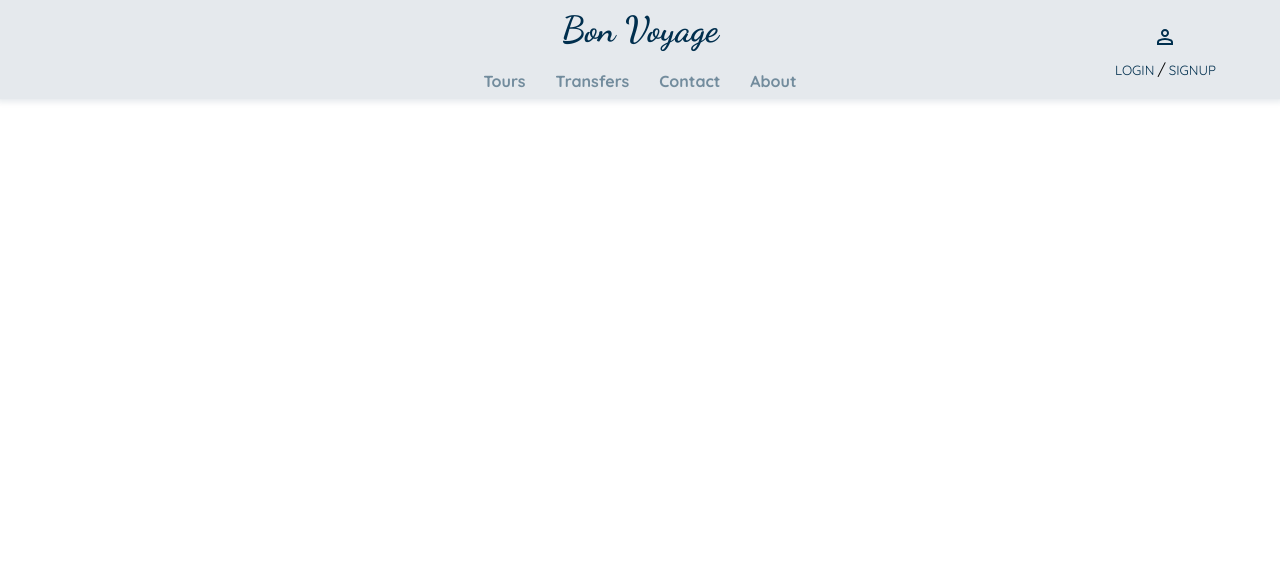
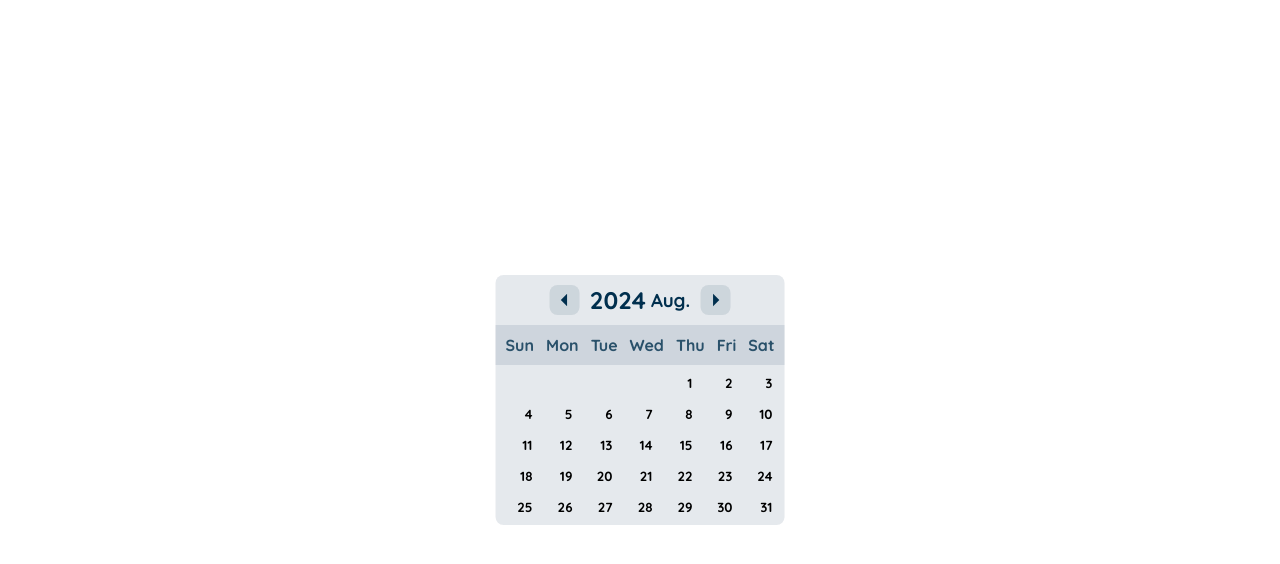
Before and after one commit to nickgabriadze/bonvoyage, a React (Vite) app in the folder front-end/: page / in a window 1280 px wide. Shown: the top 564 px of the page. Built offline with nearby package versions, Linux system fonts and the light colour scheme.

Commit message:
feat: added calendar with style, but still broken

```diff
--- a/front-end/src/App.tsx
+++ b/front-end/src/App.tsx
@@ -1,31 +1,36 @@
-import Home from "./pages/home/Home.tsx";
-import {Route, Routes} from "react-router-dom";
-import Transfers from "./pages/transfer/Transfers.tsx";
-import Contact from "./pages/contact/Contact.tsx";
-import Authentication from "./pages/authentication/Authentication.tsx";
-import Login from "./pages/authentication/login/Login.tsx";
-import Signup from "./pages/authentication/signup/Signup.tsx";
-import NotFound from "./404.tsx";
+// import Home from "./pages/home/Home.tsx";
+// import {Route, Routes} from "react-router-dom";
+// import Transfers from "./pages/transfer/Transfers.tsx";
+// import Contact from "./pages/contact/Contact.tsx";
+// import Authentication from "./pages/authentication/Authentication.tsx";
+// import Login from "./pages/authentication/login/Login.tsx";
+// import Signup from "./pages/authentication/signup/Signup.tsx";
+// import NotFound from "./404.tsx";
+import Calendar from "./components/Calendar.tsx";
 
 export function App() {
 
 
     return <>
-        <Routes>
-            <Route path={'/'} element={<Home/>}>
-                <Route path={'contact'} element={<Contact/>}/>
-                <Route path={'transfers'} element={<Transfers/>}/>
-                <Route path={'tours'} element={<h1>Tours</h1>}/>
-                <Route path={'about'} element={<h1>about</h1>}/>
-            </Route>
+        <Calendar />
+        {/*<Routes>*/}
 
-            <Route path={'/auth'} element={<Authentication/>}>
-                <Route path={'login'} element={<Login/>}/>
-                <Route path={'signup'} element={<Signup/>}/>
-            </Route>
 
-            <Route path={'*'} element={<NotFound />}/>
-        </Routes></>
+        {/*    <Route path={'/'} element={<Home/>}>*/}
+        {/*        <Route path={'contact'} element={<Contact/>}/>*/}
+        {/*        <Route path={'transfers'} element={<Transfers/>}/>*/}
+        {/*        <Route path={'tours'} element={<h1>Tours</h1>}/>*/}
+        {/*        <Route path={'about'} element={<h1>about</h1>}/>*/}
+        {/*    </Route>*/}
+
+        {/*    <Route path={'/auth'} element={<Authentication/>}>*/}
+        {/*        <Route path={'login'} element={<Login/>}/>*/}
+        {/*        <Route path={'signup'} element={<Signup/>}/>*/}
+        {/*    </Route>*/}
+
+        {/*    <Route path={'*'} element={<NotFound />}/>*/}
+        {/*</Routes>*/}
+    </>
 
 }
 
--- /dev/null
+++ b/front-end/src/components/Calendar.tsx
@@ -0,0 +1,46 @@
+import calendarStyles from './calendar/calendar.module.css'
+import LeftArrowSVG from './../assets/icons/calendar/arrow-left.svg'
+import RightArrowSVG from './../assets/icons/calendar/arrow-right.svg'
+import {useState} from "react";
+
+export default function Calendar() {
+    const [date, setDate] = useState(new Date());
+    const months = ["January", "February", "March", "April", "May", "June", "July", "August", "September", "October", "November", "December"];
+    const days = ["Sunday", "Monday", "Tuesday", "Wednesday", "Thursday", "Friday", "Saturday"];
+
+    const currentMonth = months[date.getMonth()].slice(0,3)
+    const currentYear = date.getFullYear();
+    const nDays = new Date(date.getFullYear(), date.getMonth(), 0).getDate()
+    const firstDay = new Date(date.getFullYear(), date.getMonth(), 1).getDay()
+
+
+    return <section className={calendarStyles['calendarWrapper']}>
+        <div className={calendarStyles['monthYearWrapper']}>
+            <div>
+                <button
+                    onClick={() => {
+                        const d = new Date()
+                        if(date.getMonth() > d.getMonth()) {
+                            setDate(new Date(currentYear, date.getMonth() - 1))
+                        }
+                    }}
+                ><img width={30} src={LeftArrowSVG} alt={'Left arrow icon'}/></button>
+                <div className={calendarStyles['monthYear']}>
+                    <h2>{currentYear}</h2>
+                    <h3>{currentMonth}.</h3>
+                </div>
+                <button
+                onClick={() => setDate(new Date(currentYear, date.getMonth()+1))}
+                ><img width={30} src={RightArrowSVG} alt={'Right arrow icon'}/></button>
+            </div>
+
+        </div>
+
+        <div className={calendarStyles['weekDays']}>
+            {days.map((d, i) => <h4 key={i}>{d.slice(0, 3)}</h4>)}
+        </div>
+
+        <div className={calendarStyles['days']}>{Array.from({length: nDays + firstDay}).map((_, i) => <h5
+            key={i}>{i + 1 - firstDay > 0 ? i + 1 - firstDay : ''}</h5>)}</div>
+    </section>
+}
--- /dev/null
+++ b/front-end/src/components/calendar/calendar.module.css
@@ -0,0 +1,76 @@
+.calendarWrapper {
+    background-color: var(--color-main-deep-sea-navy-lighter);
+    width: fit-content;
+    display: flex;
+    align-items: center;
+    flex-direction: column;
+    border-radius: 8px;
+
+    position: absolute;
+    top: 50%;
+    left:50%;
+    transform: translate(-50%, -50%);
+
+}
+
+.monthYearWrapper {
+    display: flex;
+    align-items: center;
+    flex-direction: column;
+    padding:10px 0 10px 0;
+
+    & div {
+        display: flex;
+        height: fit-content;
+        gap: 10px;
+
+
+        & button {
+            background-color: var(--color-main-deep-sea-navy-lighter);
+            border-radius: 8px;
+            display: flex;
+            align-items: center;
+            justify-content: center;
+            cursor: pointer;
+            transition: all 200ms linear;
+        }
+
+        & button:focus{
+            outline: 1px solid var(--color-main-deep-sea-navy);
+        }
+
+        & button:hover {
+            -moz-box-shadow: 0 0 6px 1px var(--color-main-deep-sea-navy-lighter);
+            -webkit-box-shadow: 0 0 6px 1px var(--color-main-deep-sea-navy-lighter);
+            box-shadow: 0 0 6px 1px var(--color-main-deep-sea-navy-lighter);
+        }
+    }
+
+    & .monthYear {
+        display: flex;
+        gap: 5px;
+        align-items: center;
+        justify-content: center;
+        color: var(--color-main-deep-sea-navy);
+    }
+}
+
+
+.weekDays {
+    display: flex;
+    flex-direction: row;
+    gap: 12px;
+    justify-content: space-between;
+    background-color: var(--color-main-deep-sea-navy-lighter);
+    color: var(--color-main-deep-sea-navy-light);
+    width:100%;
+    padding: 10px;
+}
+
+.days {
+    display: grid;
+    gap: 15px;
+    grid-template-columns: repeat(7, 25px);
+    text-align: right;
+    padding:10px;
+}
```
